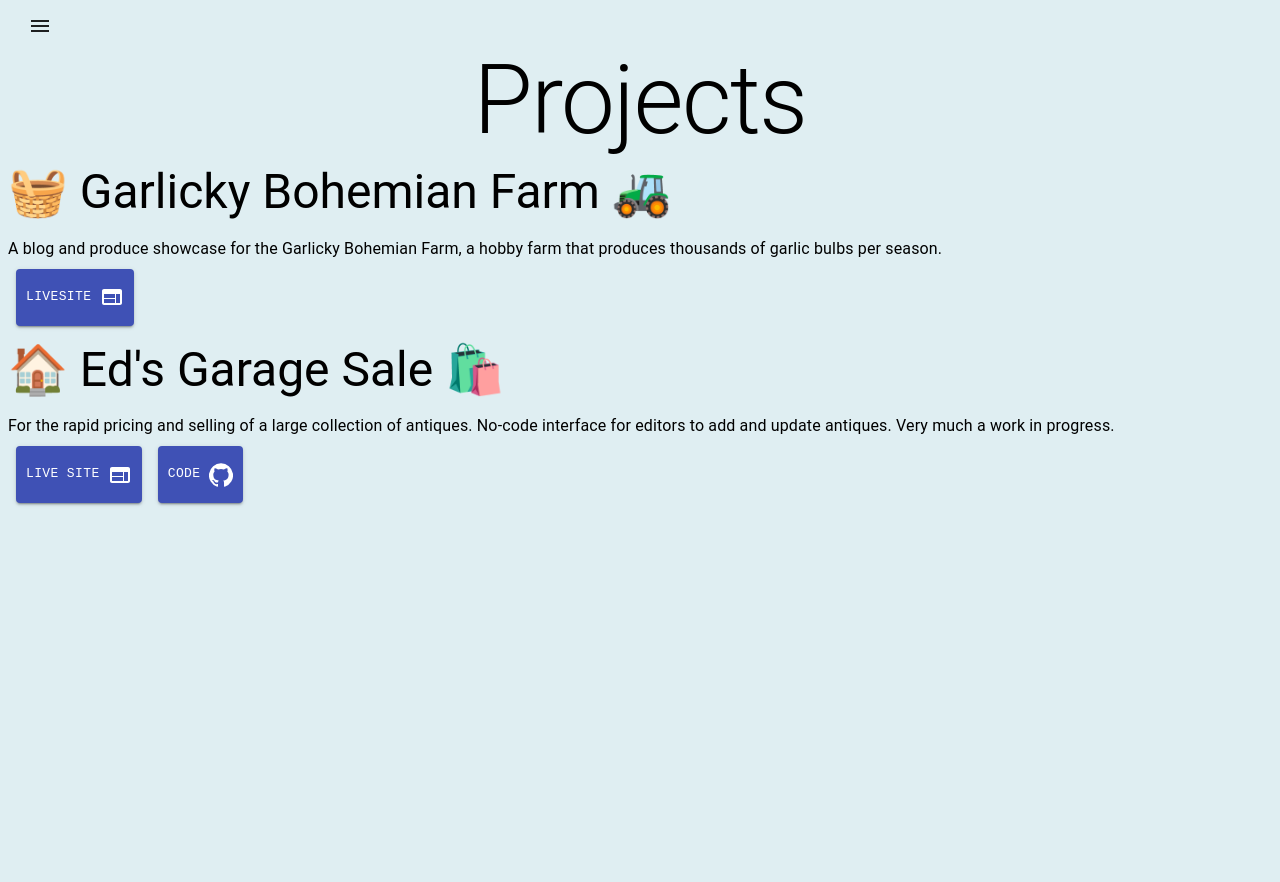
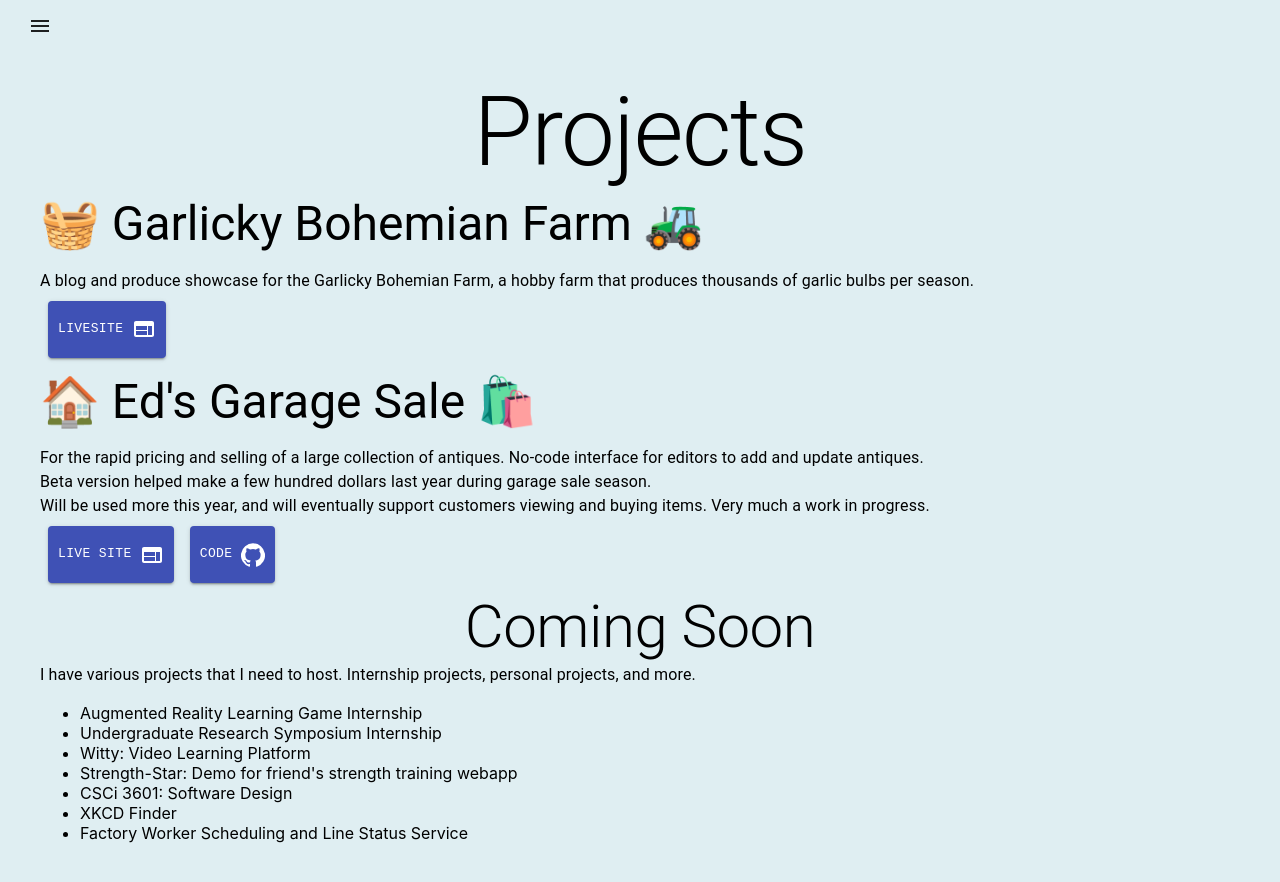
Before and after one commit to michael-small/personal-site, a React (Create React App) app: page /projects in a window 1280 px wide. Before the commit the page ends 800 px from the top, so only its background shows below. Built offline with nearby package versions, Linux system fonts and the light colour scheme.

Commit message:
Create TODO preview on site for upcoming hosting of projects
Addresses #33 #34 #35 #36 #37 #39 #40
Project: 'Projects Page'

```diff
--- a/src/components/Home/HomeSubsections/Projects/Projects.js
+++ b/src/components/Home/HomeSubsections/Projects/Projects.js
@@ -44,11 +44,18 @@ export default function () {
 						<pre>Code </pre> <GitHubIcon />
 					</Button>
 				</div>
-				<p>
+				<Typography variant='body1'>
 					For the rapid pricing and selling of a large collection of
 					antiques. No-code interface for editors to add and update
-					antiques. Very much a work in progress.{' '}
-				</p>
+					antiques.
+					<br />
+					Beta version helped make a few hundred dollars last year
+					during garage sale season.
+					<br />
+					Will be used more this year, and will eventually support
+					customers viewing and buying items. Very much a work in
+					progress.
+				</Typography>
 			</div>
 			<div id='eds-garage-sale'>
 				<Typography variant='h5' gutterBottom>
@@ -65,11 +72,11 @@ export default function () {
 						<pre>Live Site </pre> <WebIcon />
 					</Button>
 				</div>
-				<p>
+				<Typography variant='body1'>
 					A blog and produce showcase for the Garlicky Bohemian Farm,
 					a hobby farm that produces thousands of garlic bulbs per
 					season.
-				</p>
+				</Typography>
 			</div>
 		</section>
 	);
--- a/src/components/Projects/Projects.js
+++ b/src/components/Projects/Projects.js
@@ -20,7 +20,7 @@ const useStyles = makeStyles((theme) => ({
 export default function Projects() {
 	const classes = useStyles();
 	return (
-		<Aux>
+		<div id='project-body'>
 			<Typography variant='h1' className={theme.center}>
 				Projects
 			</Typography>
@@ -56,7 +56,14 @@ export default function Projects() {
 					<Typography variant='body1'>
 						For the rapid pricing and selling of a large collection
 						of antiques. No-code interface for editors to add and
-						update antiques. Very much a work in progress.{' '}
+						update antiques.
+						<br />
+						Beta version helped make a few hundred dollars last year
+						during garage sale season.
+						<br />
+						Will be used more this year, and will eventually support
+						customers viewing and buying items. Very much a work in
+						progress.
 					</Typography>
 					<div className={classes.root}>
 						<Button
@@ -79,7 +86,28 @@ export default function Projects() {
 						</Button>
 					</div>
 				</div>
+				<div>
+					<Typography variant='h2'>Coming Soon</Typography>
+					<Typography variant='body1'>
+						I have various projects that I need to host. Internship
+						projects, personal projects, and more.
+					</Typography>
+					<ul>
+						<li>Augmented Reality Learning Game Internship</li>
+						<li>Undergraduate Research Symposium Internship</li>
+						<li>Witty: Video Learning Platform</li>
+						<li>
+							Strength-Star: Demo for friend's strength training
+							webapp
+						</li>
+						<li>CSCi 3601: Software Design</li>
+						<li>XKCD Finder</li>
+						<li>
+							Factory Worker Scheduling and Line Status Service
+						</li>
+					</ul>
+				</div>
 			</div>
-		</Aux>
+		</div>
 	);
 }
--- a/src/components/Projects/Projects.scss
+++ b/src/components/Projects/Projects.scss
@@ -1,3 +1,11 @@
 .project {
 	margin-bottom: 8px;
 }
+
+#project-body {
+	margin: 2rem;
+}
+
+h2 {
+	text-align: center;
+}
```
